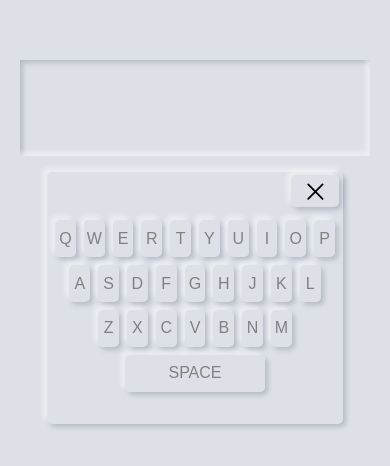
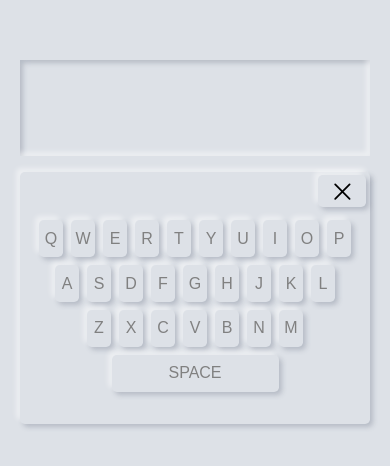
Before and after one commit to faridullahfrotan/keyboard, a plain HTML site: page index.html in a window 390 px wide. Shown: the part 148-614 px from the top of the page. Drawn offline with Linux system fonts and the light colour scheme.

```diff
--- a/css/style.css
+++ b/css/style.css
@@ -162,13 +162,14 @@
 
 @media screen and (max-width:500px) {
     .keyboard__section {
-        width: max-content;
+        width: 350px;
         padding: 1.5rem 0.5rem;
         padding-top: 3rem;
     }
 
     .h2 {
         width: 350px;
+        font-size: 20px;
     }
 
     .row {
@@ -178,7 +179,7 @@
 
     .row input {
         height: 2.3rem;
-        width: 1.3rem;
+        width: 1.5rem;
         font-size: 1rem;
     }
 
```
